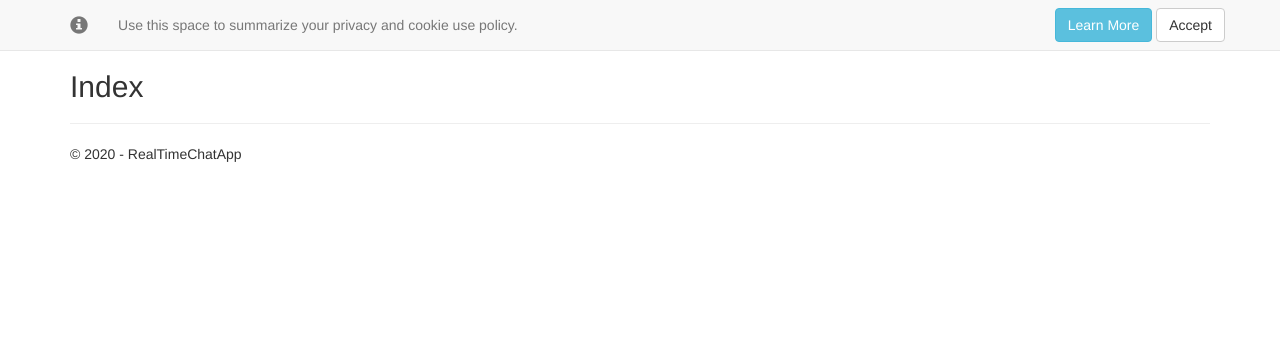
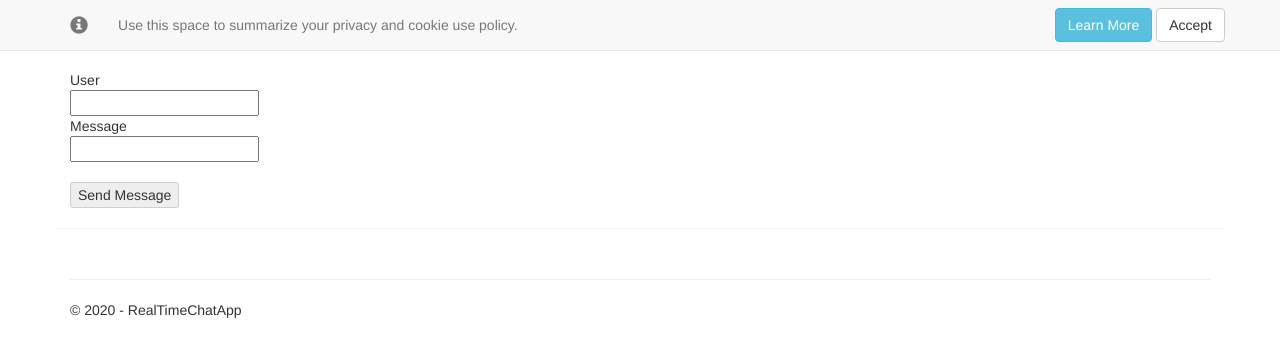
Before and after one commit to Alimurrazi/c-sharp-learn, an ASP.NET Core app: page /Dashboard/Index in a window 1280 px wide. Shown: the top 357 px of the page. Run offline with ASP.NET Core 8, Linux system fonts and the light colour scheme; some libraries are stand-ins or nearby versions.

Commit message:
signlar view from c# website add

```diff
--- a/RealTimeChatApp/RealTimeChatApp/Views/Dashboard/Index.cshtml
+++ b/RealTimeChatApp/RealTimeChatApp/Views/Dashboard/Index.cshtml
@@ -1,6 +1,31 @@
 
-@{
-    ViewData["Title"] = "Index";
-}
-
-<h2>Index</h2>
+@page
+<div class="container">
+    <div class="row">&nbsp;</div>
+    <div class="row">
+        <div class="col-2">User</div>
+        <div class="col-4"><input type="text" id="userInput" /></div>
+    </div>
+    <div class="row">
+        <div class="col-2">Message</div>
+        <div class="col-4"><input type="text" id="messageInput" /></div>
+    </div>
+    <div class="row">&nbsp;</div>
+    <div class="row">
+        <div class="col-6">
+            <input type="button" id="sendButton" value="Send Message" />
+        </div>
+    </div>
+</div>
+<div class="row">
+    <div class="col-12">
+        <hr />
+    </div>
+</div>
+<div class="row">
+    <div class="col-6">
+        <ul id="messagesList"></ul>
+    </div>
+</div>
+<script src="~/js/signalr/dist/browser/signalr.js"></script>
+<script src="~/js/chat.js"></script>
--- /dev/null
+++ b/RealTimeChatApp/RealTimeChatApp/wwwroot/js/chat.js
@@ -0,0 +1,29 @@
+"use strict";
+
+var connection = new signalR.HubConnectionBuilder().withUrl("/chatHub").build();
+
+//Disable send button until connection is established
+document.getElementById("sendButton").disabled = true;
+
+connection.on("ReceiveMessage", function (user, message) {
+    var msg = message.replace(/&/g, "&amp;").replace(/</g, "&lt;").replace(/>/g, "&gt;");
+    var encodedMsg = user + " says " + msg;
+    var li = document.createElement("li");
+    li.textContent = encodedMsg;
+    document.getElementById("messagesList").appendChild(li);
+});
+
+connection.start().then(function () {
+    document.getElementById("sendButton").disabled = false;
+}).catch(function (err) {
+    return console.error(err.toString());
+});
+
+document.getElementById("sendButton").addEventListener("click", function (event) {
+    var user = document.getElementById("userInput").value;
+    var message = document.getElementById("messageInput").value;
+    connection.invoke("SendMessage", user, message).catch(function (err) {
+        return console.error(err.toString());
+    });
+    event.preventDefault();
+});
```
